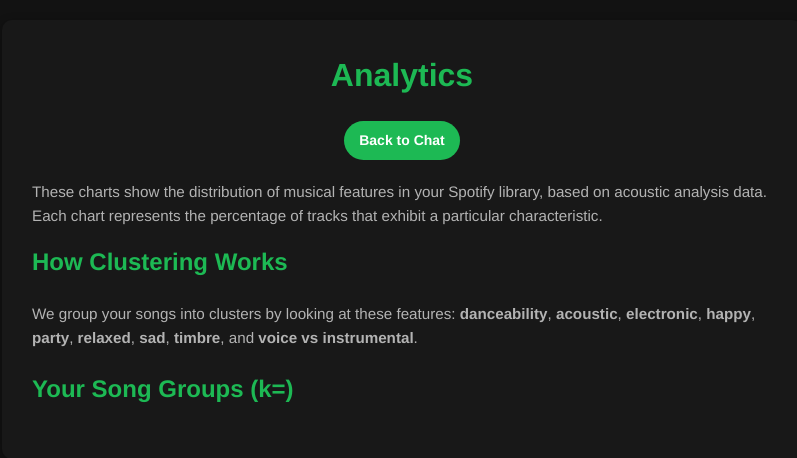
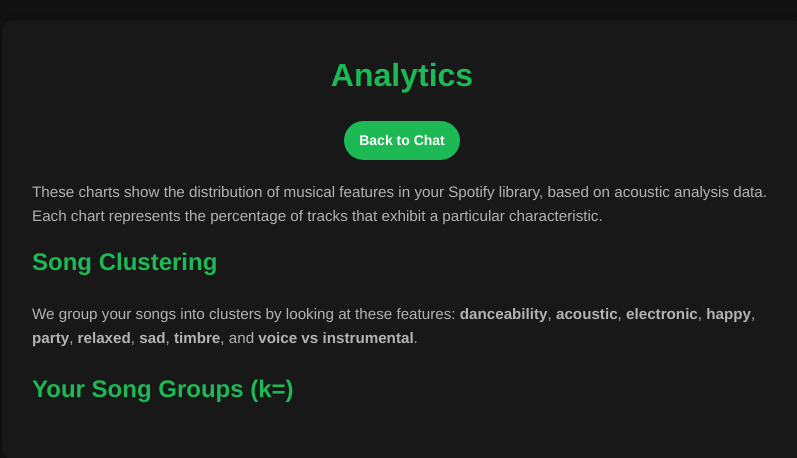
Before and after one commit to Jonobro/Euphonic, a Django app: template spotify_project/spotify_auth/templates/spotify_auth/analytics.html in a window 1280 px wide. Shown: the top 458 px of the page, without its empty margins (238-1035 px from the left). Run offline with Django 5.2, Linux system fonts and the light colour scheme; the template is opened without the code that fills it, so the values that code supplies are empty; parts of the project's set-up code (start-up, migrations or seed data) failed here and were passed over.

Commit message:
Two minor labeling changes

```diff
--- a/spotify_project/spotify_auth/templates/spotify_auth/analytics.html
+++ b/spotify_project/spotify_auth/templates/spotify_auth/analytics.html
@@ -92,7 +92,7 @@
 
     <section id="clusters">
       <div class="chart-info">
-        <h2>How Clustering Works</h2>
+        <h2>Song Clustering</h2>
         <p>
           We group your songs into clusters by looking at these features:
           <strong>danceability</strong>, <strong>acoustic</strong>,
--- a/spotify_project/spotify_auth/views.py
+++ b/spotify_project/spotify_auth/views.py
@@ -589,7 +589,7 @@ def analytics_view(request):
             "labels": ("sad", "not_sad")
         },
         "timbre": {
-            "display": "Bright Timbre",
+            "display": "Timbre",
             "description": "Describes the sound quality or tone color, with 'bright' indicating more high-frequency content versus 'dark' having more low-frequency content.",
             "labels": ("bright", "dark")
         },
```
